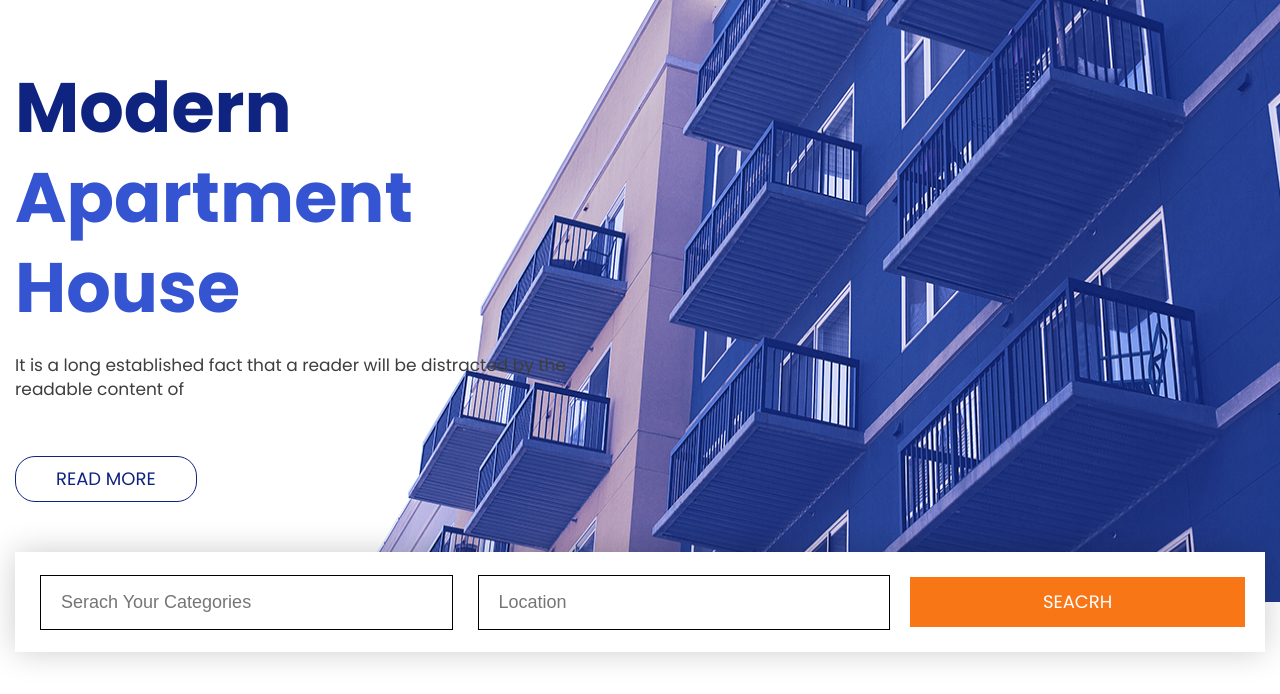
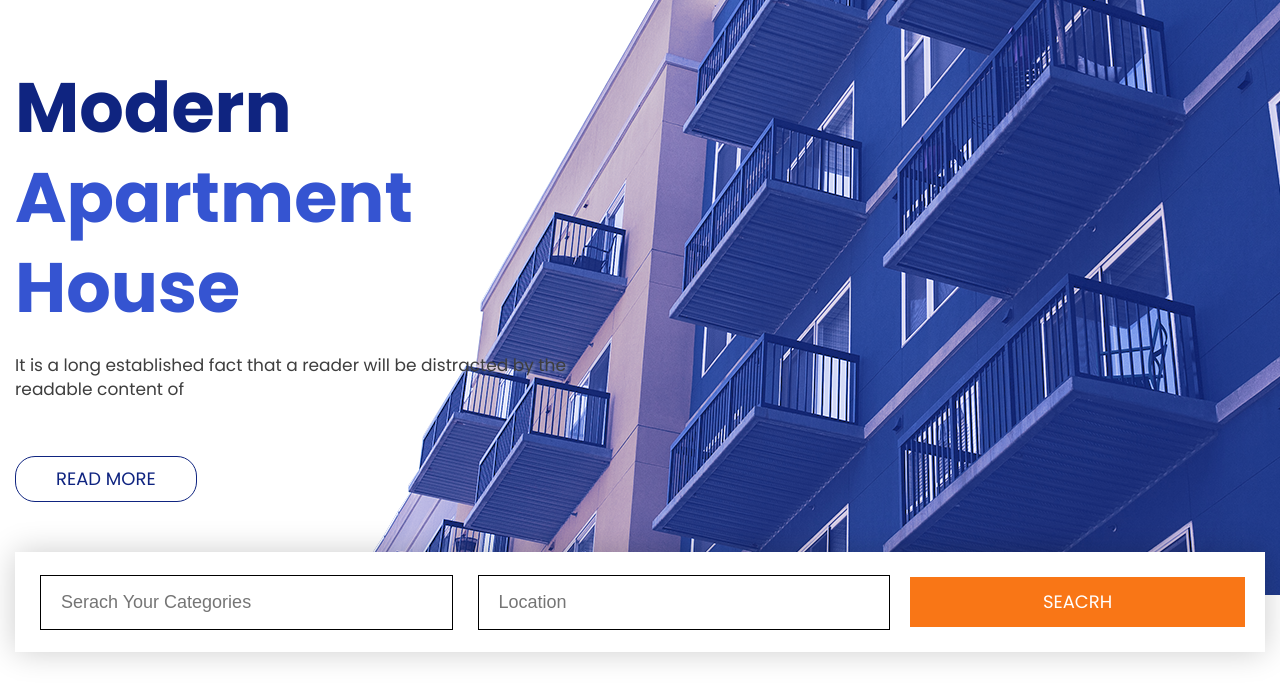
Before and after one commit to Igorn997/libra-frontend-tz2, a website: page app/index.html in a window 1280 px wide. Shown: the part 106-800 px from the top of the page. Drawn offline with nearby package versions, Linux system fonts and the light colour scheme.

Commit message:
hero update

```diff
--- a/app/scss/templates/_hero.scss
+++ b/app/scss/templates/_hero.scss
@@ -2,7 +2,8 @@
   background-image: url("/app/images/hero.png");
   background-repeat: no-repeat;
   background-position: 100% 0%;
-  background-size: 924px 100%;
+  background-size: fill;
+
   display: flex;
   justify-content: center;
   align-items: center;
@@ -13,6 +14,9 @@
     flex: 0 0 45%;
     max-width: 45%;
     flex-direction: column;
+    p {
+      text-shadow: 2px 2px 3px rgba(255, 255, 255, 0.4);
+    }
     @include breakpoint("tablet") {
       flex: 0 0 100%;
       max-width: 100%;
```
Also changed, not shown: app/css/styles.css.
